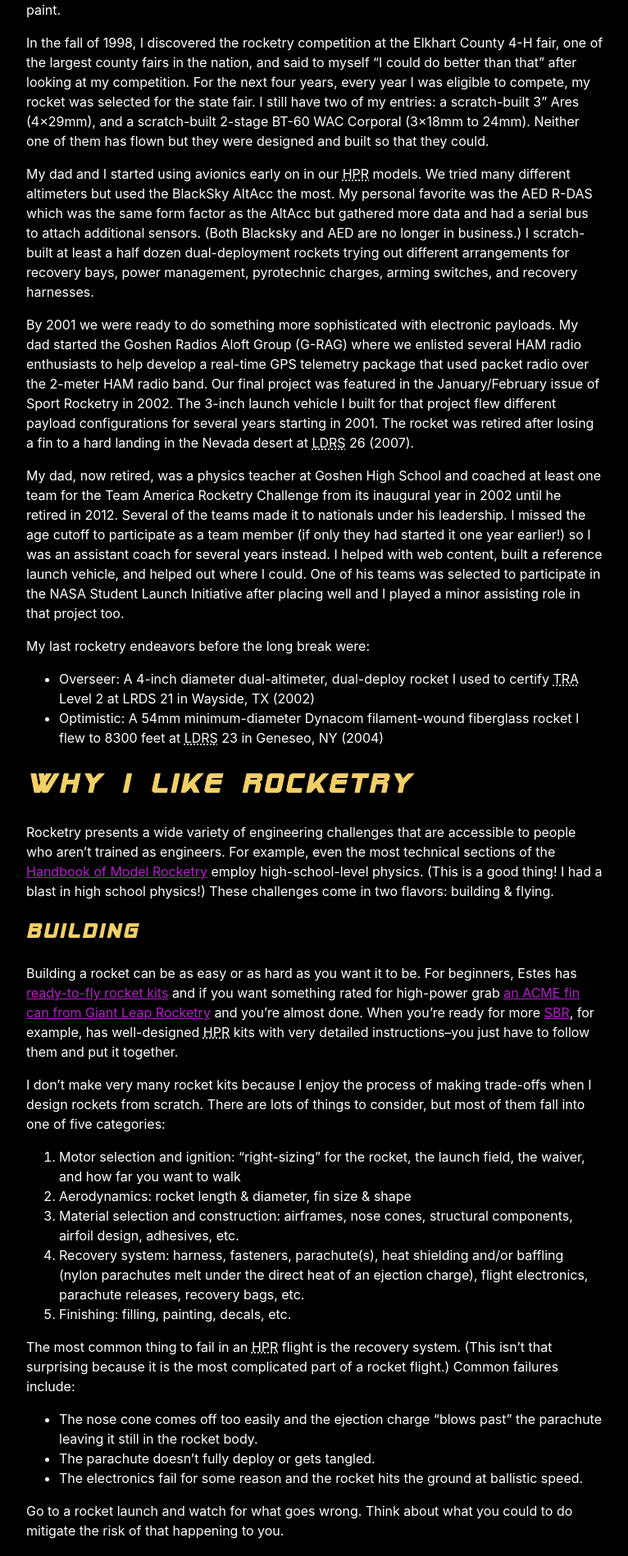
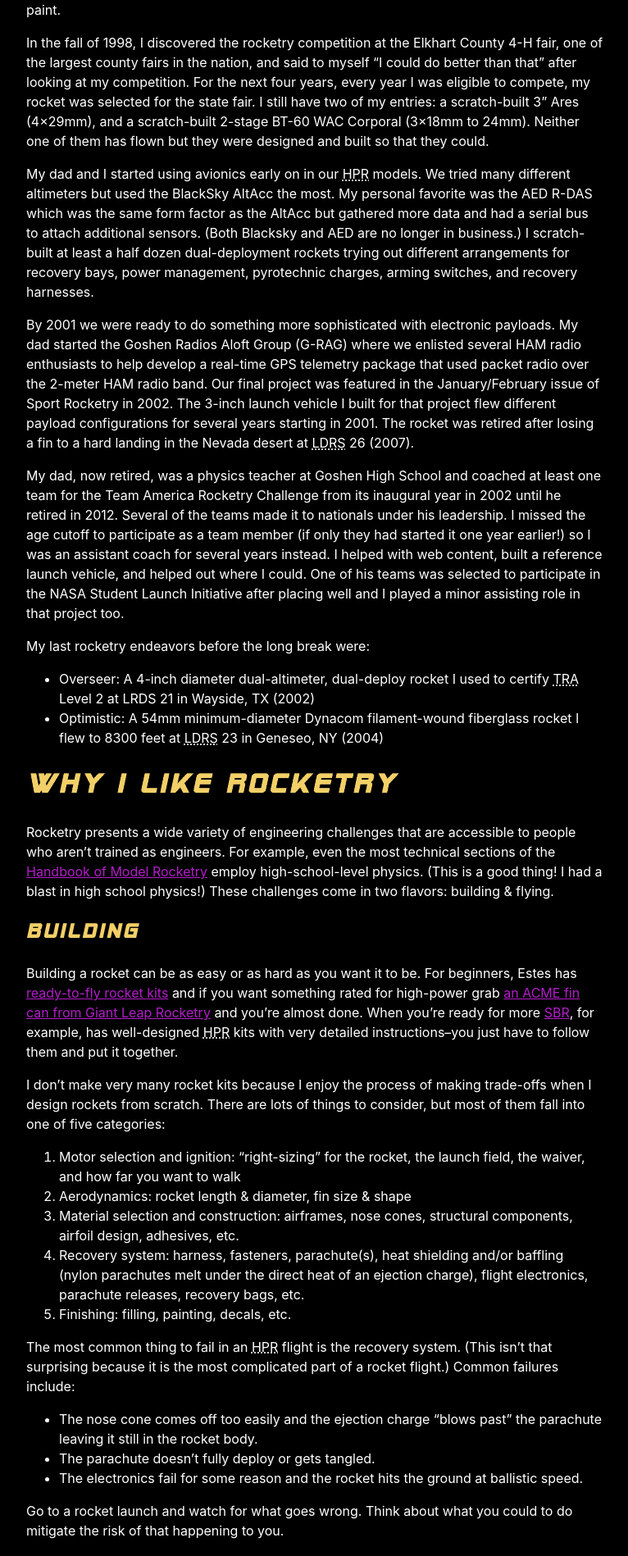
Before and after one commit to rocketlabdelta/rocketlabdelta.com, a Jekyll site: the page built from about.md, in a window 1280 px wide. Shown: the part 691-2589 px from the top of the page at 82% size, without its empty margins (256-1022 px from the left). Built offline with Jekyll 4.4.1, drawn with Linux system fonts in a browser that asks for light colours.

Commit message:
Multi-word headings were way too spread out

```diff
--- a/assets/css/main.scss
+++ b/assets/css/main.scss
@@ -67,6 +67,7 @@ h1, h2, h3, h4, h5, h6 {
   color: $theme-color-highlight;
   letter-spacing: .15em;
   text-transform: uppercase;
+  word-spacing: -.2em;
 }
 
 a {
```
